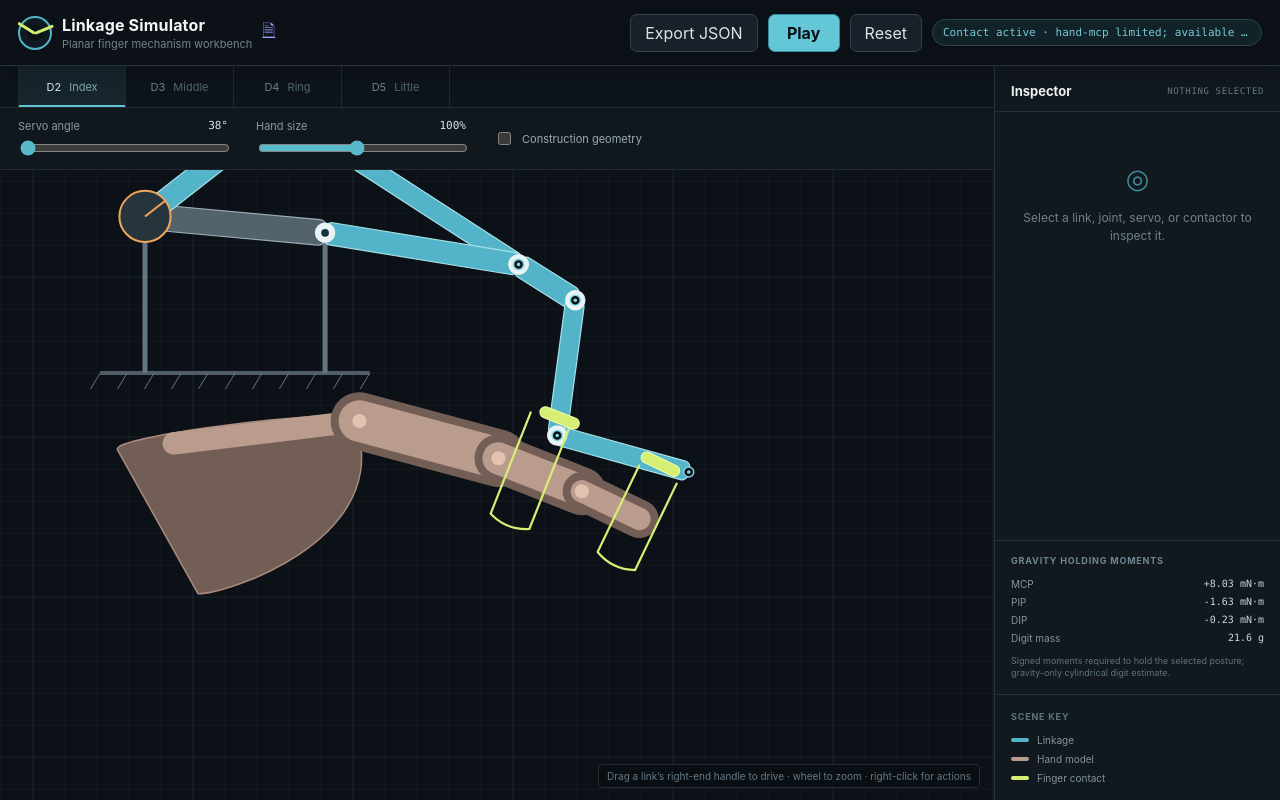
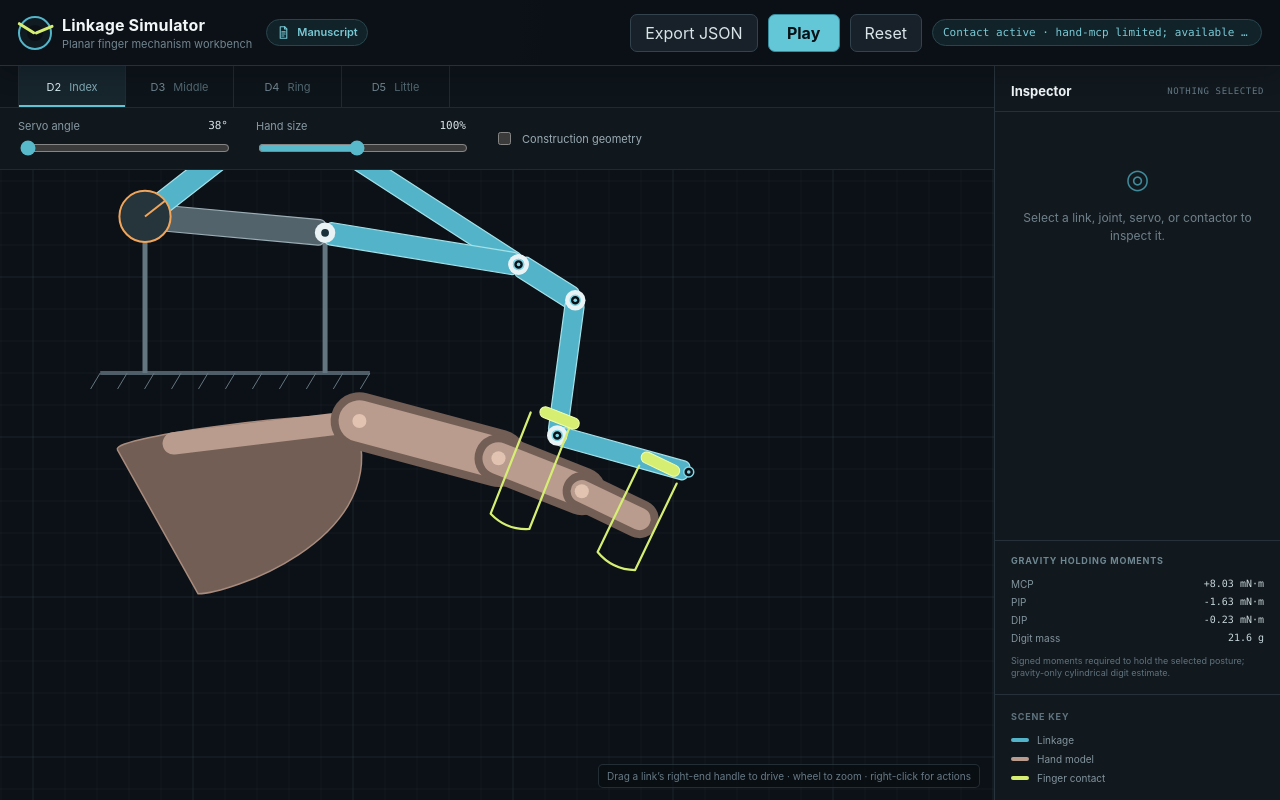
Before and after one commit to Neuro-Mechatronics-Interfaces/LinkageSimulator, a website built with Vite: page index.html in a window 1280 px wide. Built offline with nearby package versions, Linux system fonts and the light colour scheme.

Commit message:
Add styling for manuscript link

```diff
--- a/index.html
+++ b/index.html
@@ -15,9 +15,20 @@
             <h1>Linkage Simulator</h1>
             <p>Planar finger mechanism workbench</p>
           </div>
-          <div>
-            <h1><a href="https://github.com/Neuro-Mechatronics-Interfaces/LinkageSimulator/blob/main/manuscript/main.pdf" target="_blank">🗎</a></h1>
-          </div>
+          <a
+            class="manuscript-link"
+            href="https://github.com/Neuro-Mechatronics-Interfaces/LinkageSimulator/blob/main/manuscript/main.pdf"
+            target="_blank"
+            rel="noopener noreferrer"
+            aria-label="Open technical manuscript PDF"
+            title="Open technical manuscript PDF"
+          >
+            <svg aria-hidden="true" viewBox="0 0 24 24" width="15" height="15">
+              <path d="M6.75 2.75h7.1l3.4 3.4v15.1H6.75z" />
+              <path d="M13.75 2.75v3.5h3.5M9.25 11h5.5M9.25 14.25h5.5M9.25 17.5h3.5" />
+            </svg>
+            <span>Manuscript</span>
+          </a>
         </div>
         <div class="simulation-actions">
           <button id="export-button" type="button">Export JSON</button>
--- a/src/css/main.css
+++ b/src/css/main.css
@@ -46,7 +46,8 @@ button:active:not(:disabled) {
 }
 
 button:focus-visible,
-input:focus-visible {
+input:focus-visible,
+.manuscript-link:focus-visible {
   outline: 2px solid #6dccdc;
   outline-offset: 2px;
 }
@@ -125,6 +126,37 @@ p {
   margin-top: 2px;
   color: #71848f;
   font-size: 11px;
+}
+
+.manuscript-link {
+  display: inline-flex;
+  align-items: center;
+  gap: 6px;
+  margin-left: 4px;
+  border: 1px solid #29454c;
+  border-radius: 999px;
+  padding: 5px 9px;
+  color: #79c9d5;
+  background: #112229;
+  font-size: 11px;
+  font-weight: 600;
+  line-height: 1;
+  text-decoration: none;
+  transition: border-color 120ms ease, background 120ms ease, color 120ms ease;
+}
+
+.manuscript-link svg {
+  fill: none;
+  stroke: currentColor;
+  stroke-linecap: round;
+  stroke-linejoin: round;
+  stroke-width: 1.7;
+}
+
+.manuscript-link:hover {
+  border-color: #5d7a87;
+  color: #d6ef73;
+  background: #182a31;
 }
 
 .primary-button {
```
